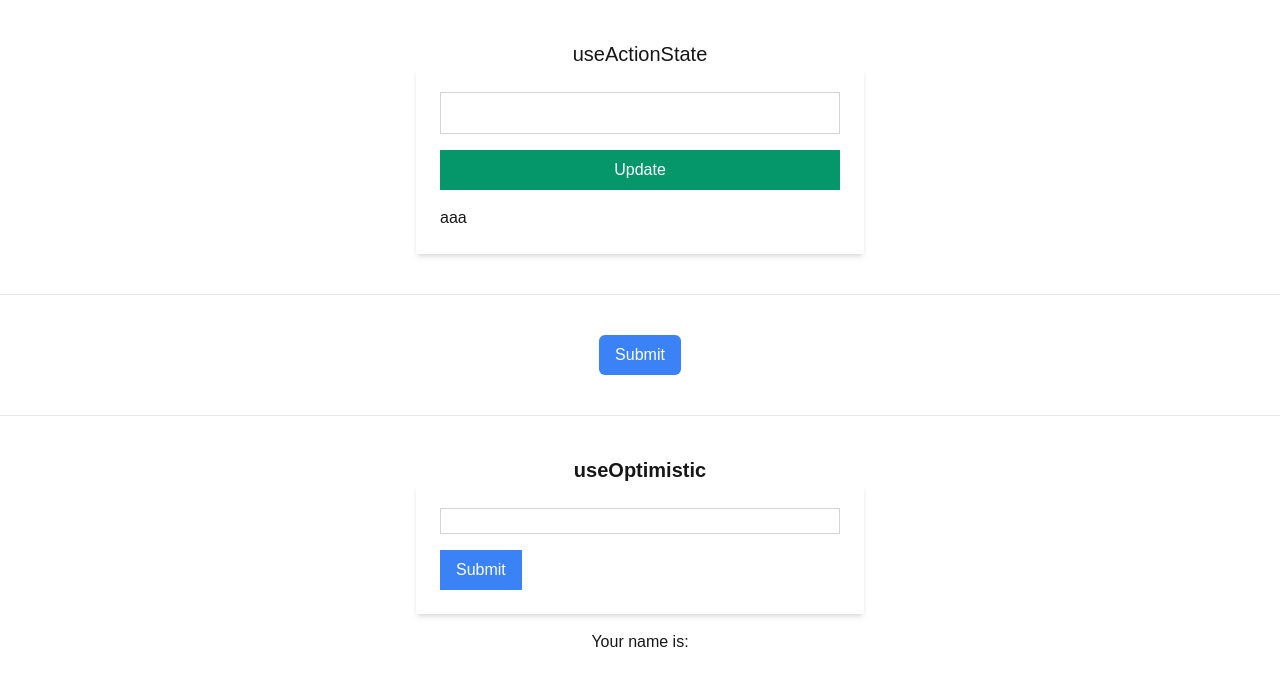
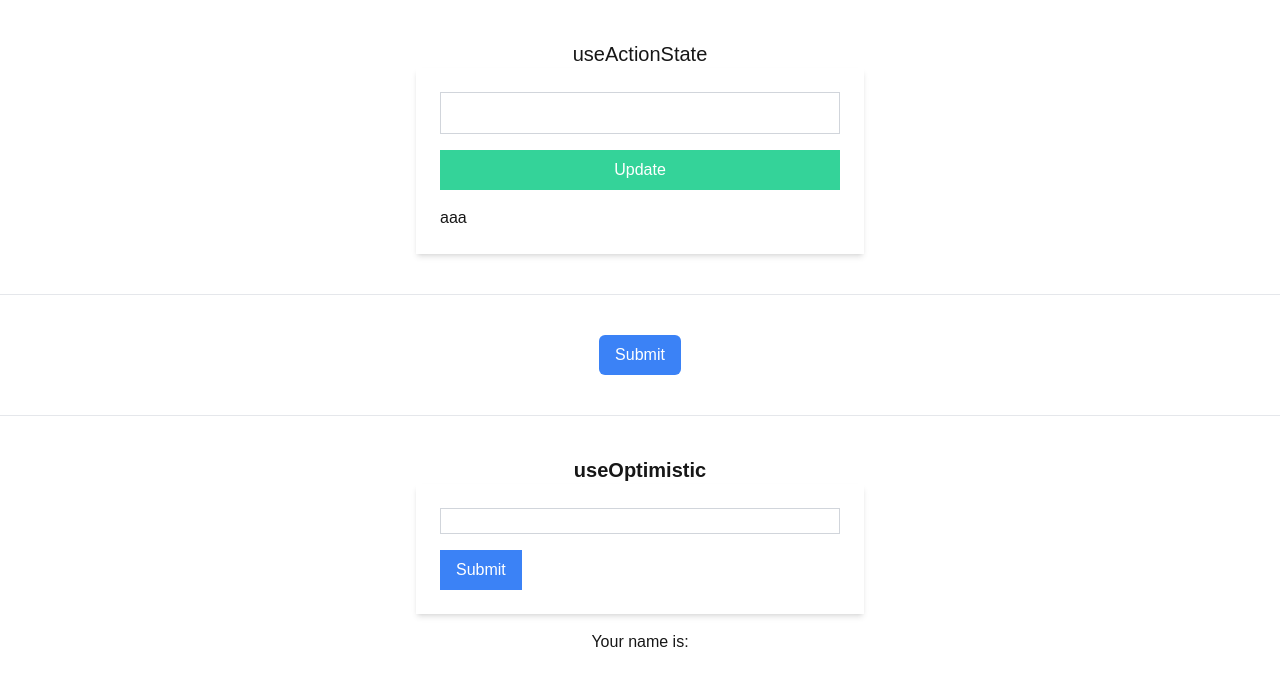
Before and after one commit to hukuryo/React19-stable, a Next.js app: page / in a window 1280 px wide. Shown: the top 686 px of the page. Built offline with nearby package versions, Linux system fonts and the light colour scheme.

Commit message:
tailwindのdata属性をデモ

```diff
--- a/components/useActionStateDemo.tsx
+++ b/components/useActionStateDemo.tsx
@@ -35,15 +35,11 @@ export default function UseActionStateDemo() {
         <button
           type="submit"
           disabled={isPending}
-          className={`w-full py-2 px-4 text-white ${
-            isPending
-              ? "bg-emerald-400"
-              : "bg-emerald-600 hover:bg-emerald-700 focus:ring-emerald-500"
-          }`}
+          className={`w-full py-2 px-4 text-white bg-emerald-400 data-[disabled=true]:bg-red-500`}
+          data-disabled={isPending}
         >
           {isPending ? "Updating..." : "Update"}
         </button>
-        {isPending && <p>Loading...</p>}
         {name && <p>{name}</p>}
       </form>
     </div>
```
